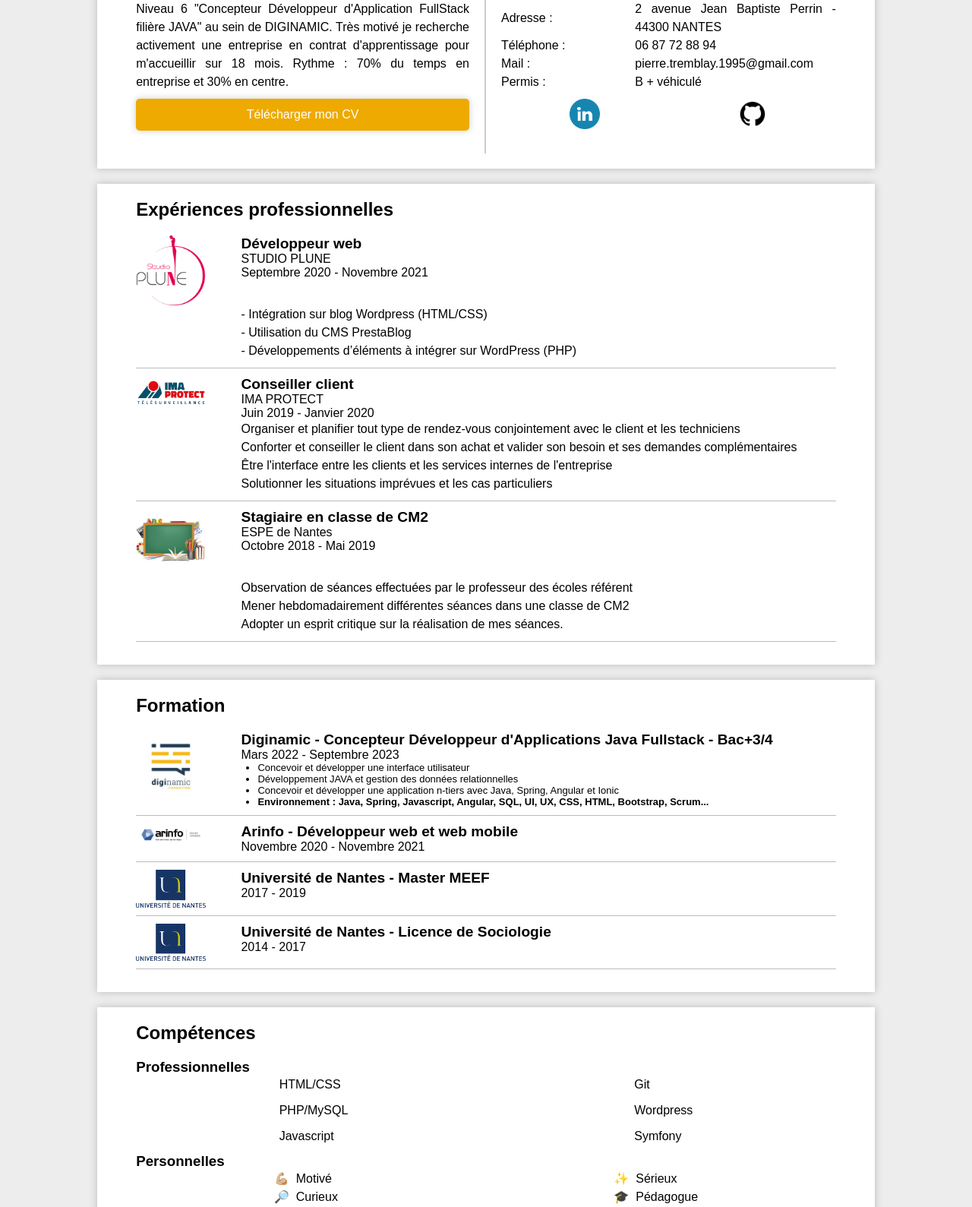
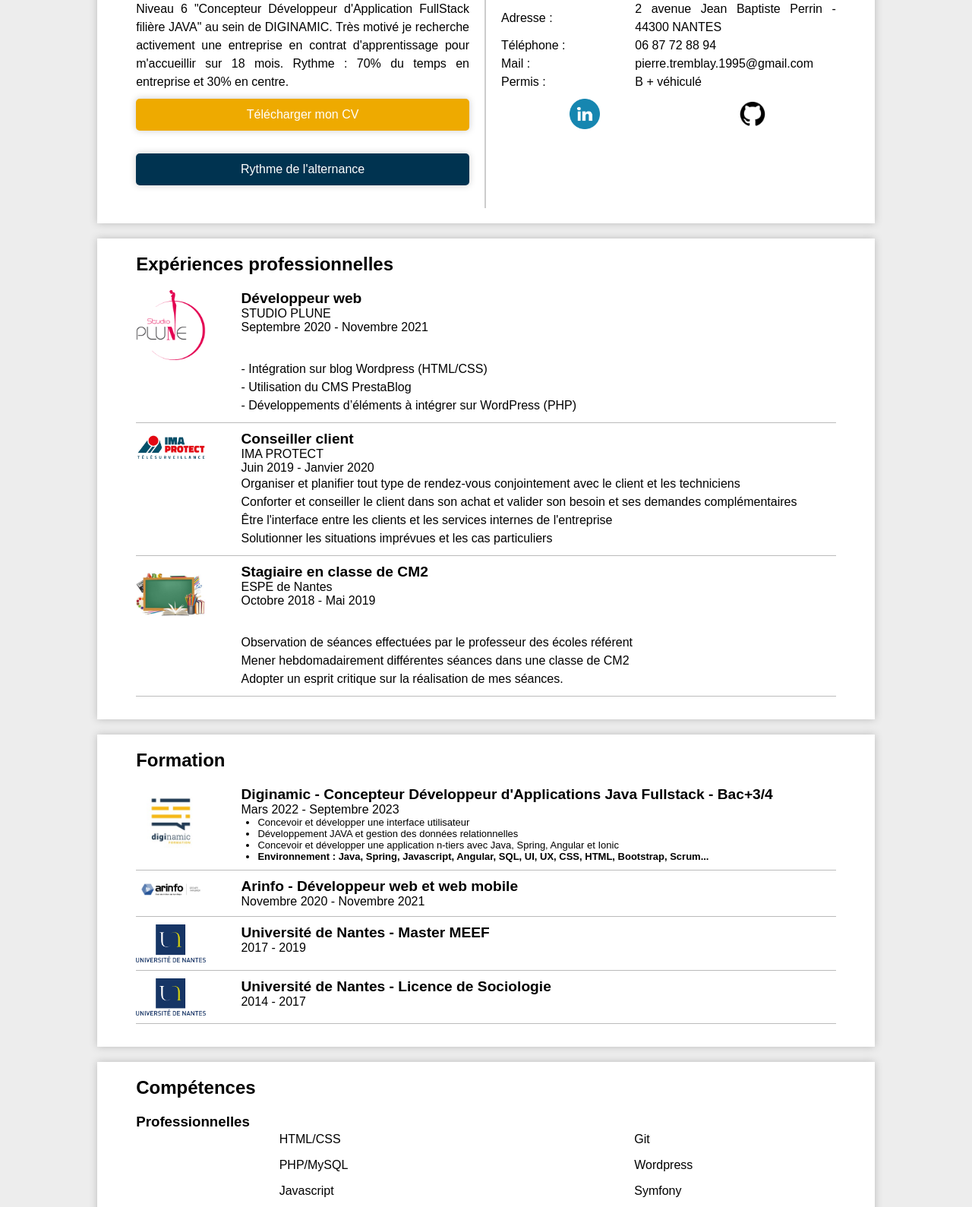
Before and after one commit to Pierre-Tremblay/cv-en-ligne, a PHP site: page / in a window 1280 px wide. Shown: the part 332-1921 px from the top of the page at 76% size. Run offline with PHP 8.4, Linux system fonts and the light colour scheme.

Commit message:
ajout rythme alternance

```diff
--- a/cv.css
+++ b/cv.css
@@ -98,9 +98,15 @@ section > .allDiv1{
   padding: 10px;
   margin: 10px auto 30px auto;
   color: #fff;
-  background-color: #ea0;
+
   box-shadow: 0px 0px 10px #ccc;
   border-radius: 5px;
+}
+.prez .rythmeAlternance{
+  background-color: #003350;
+}
+.prez .monCV{
+  background-color: #ea0;
 }
 .contact-flex {
   display: flex;
--- a/index.html
+++ b/index.html
@@ -23,7 +23,9 @@
                 FullStack filière JAVA" au sein de DIGINAMIC. Très motivé je recherche activement une entreprise en
                 contrat d'apprentissage pour m'accueillir sur 18 mois.
                 Rythme : 70% du temps en entreprise et 30% en centre.</p>
-            <a href="images/CV-Pierre-TREMBLAY-Developpeur-Java-Diginamic.pdf" download>Télécharger mon CV</a>
+            <a class="monCV" href="images/CV-Pierre-TREMBLAY-Developpeur-Java-Diginamic.pdf" download>Télécharger mon CV</a>
+            <a class="rythmeAlternance" href="images/Pierre+Tremblay-rythme+alternance-CDA+JAVA-2022/2023"
+                download>Rythme de l'alternance</a>
         </div>
         <div class="contact">
             <h2>Informations de contact</h2>
```
Also changed, not shown: 2 other files.
